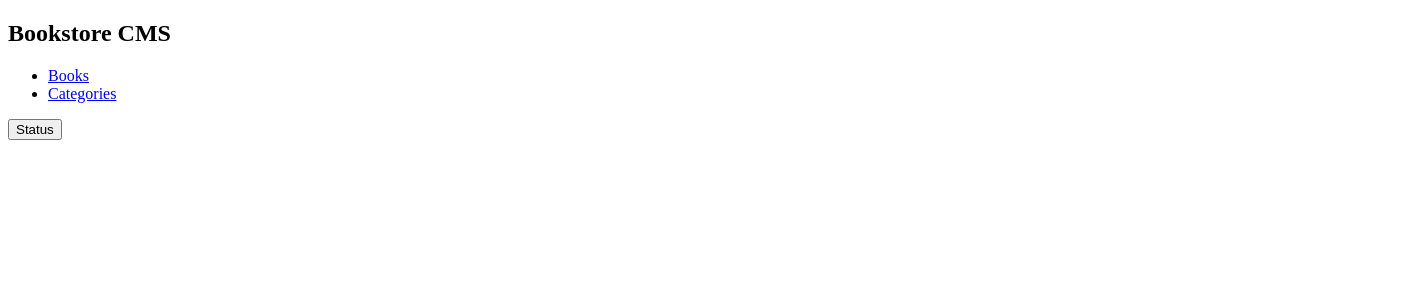
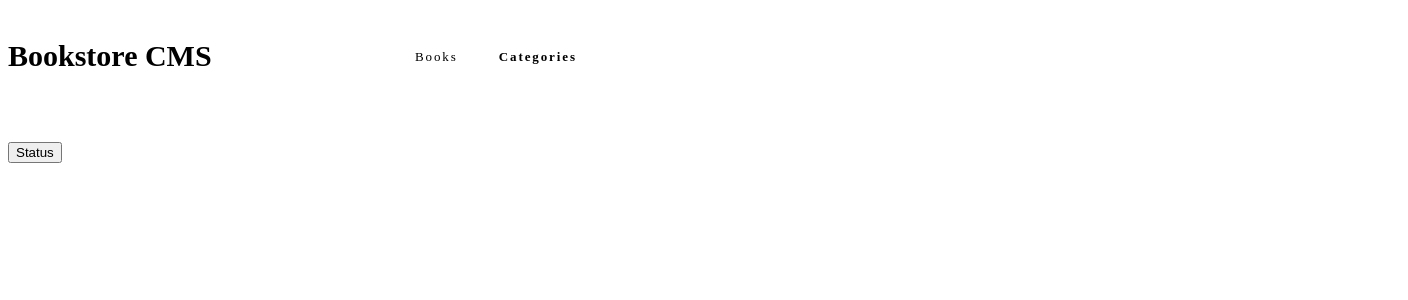
Before and after one commit to Reggeditt/book-store, a React (Create React App) app: page /categories in a window 1280 px wide. Shown: the top 300 px of the page, 1408 px wide, since content can reach past the window. Built offline with nearby package versions, Linux system fonts and the light colour scheme.

Commit message:
add styles to navbar component

```diff
--- /dev/null
+++ b/src/components/Navbar.css
@@ -0,0 +1,58 @@
+.navbar {
+  width: 87.5rem;
+  height: 5.938rem;
+  margin: 0;
+  /* padding: 1.438rem 6.188rem 1.688rem 6.25rem; */
+  background-color: var(--white-two);
+  display: flex;
+  justify-content: flex-start;
+  align-items: center;
+  gap: 5rem;
+}
+
+.navbar h1 {
+  width: 15rem;
+  height: 2.313rem;
+  margin: 0.375rem 2.938rem 0.125rem 0;
+  font-family: Montserrat;
+  font-size: 1.875rem;
+  font-weight: bold;
+  font-stretch: normal;
+  font-style: normal;
+  line-height: normal;
+  letter-spacing: normal;
+  color: var(--azure);
+}
+
+.nav-links {
+  display: flex;
+  justify-content: space-around;
+  align-items: center;
+  list-style: none;
+}
+
+.nav-link {
+  width: 3.688rem;
+  height: 1rem;
+  margin: 1.125rem 2.563rem 0.688rem 0;
+  font-family: Montserrat;
+  font-size: 0.813rem;
+  font-weight: normal;
+  font-stretch: normal;
+  font-style: normal;
+  line-height: normal;
+  letter-spacing: 1.9px;
+  color: var(--black-two);
+  text-decoration: none;
+}
+
+.active {
+  font-weight: bold;
+}
+
+.Line {
+  width: 100%;
+  height: 0.125rem;
+  margin: 0 0 2.313rem;
+  border: solid 1px var(--white);
+}
--- a/src/components/Navbar.js
+++ b/src/components/Navbar.js
@@ -1,4 +1,5 @@
 import { NavLink } from 'react-router-dom';
+import './Navbar.css';
 
 const Navbar = () => {
   const links = [
@@ -6,14 +7,17 @@ const Navbar = () => {
     { name: 'Categories', path: 'categories' },
   ];
   return (
+    <>
       <nav className="navbar">
         <h1>Bookstore CMS</h1>
         <ul className="nav-links">
           {links.map((link) => (
-          <li key={link.name}><NavLink to={link.path}>{link.name}</NavLink></li>
+            <li key={link.name}><NavLink className="nav-link" to={link.path}>{link.name}</NavLink></li>
           ))}
         </ul>
       </nav>
+      <div className="Line" />
+    </>
   );
 };
 
```
Lines whose indentation alone changed are shown as unchanged.
